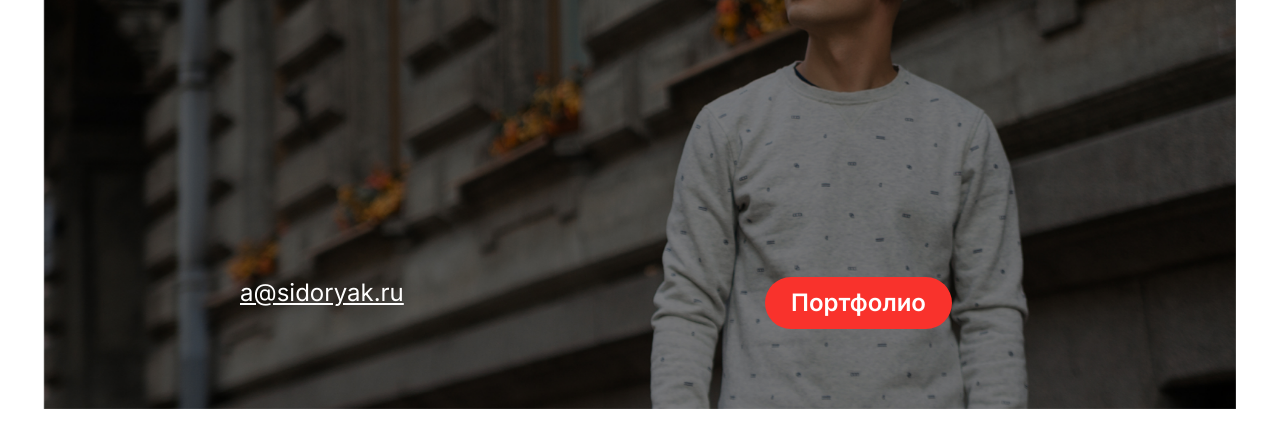
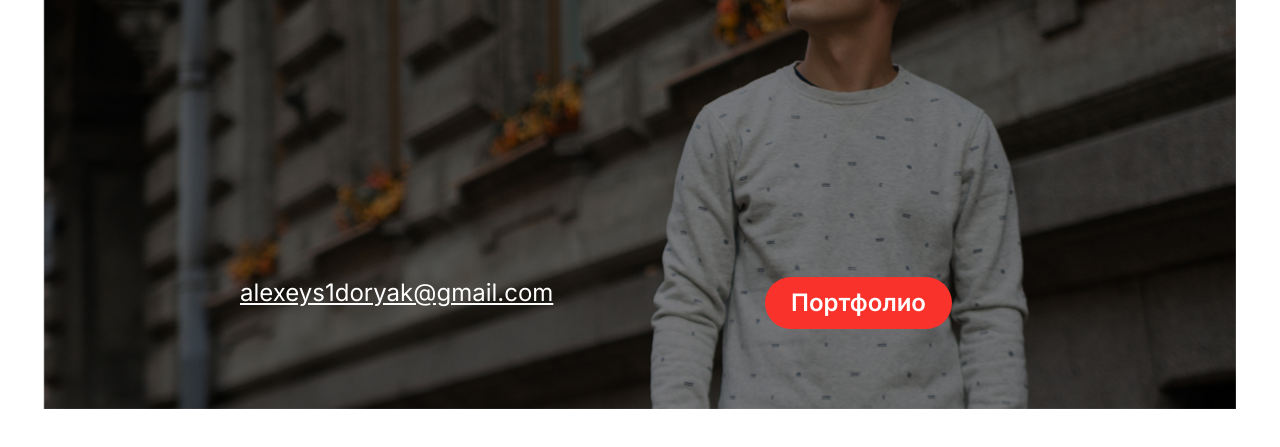
Before and after one commit to s1doryak/s1doryak, a plain HTML site: page index.html in a window 1280 px wide. Shown: the part 347-794 px from the top of the page. Drawn offline with Linux system fonts and the light colour scheme.

Commit message:
Почта

```diff
--- a/index.html
+++ b/index.html
@@ -33,7 +33,7 @@
               </div>
               <div class="index__group">
                 <div class="index-contacts">
-                  <div class="index-contacts__email"><a href="mailto:a@sidoryak.ru">a@sidoryak.ru</a></div>
+                  <div class="index-contacts__email"><a href="mailto:alexeys1doryak@gmail.com">alexeys1doryak@gmail.com</a></div>
                 </div>
                 <div class="index-info">
                   <div class="index-info__button">
```
